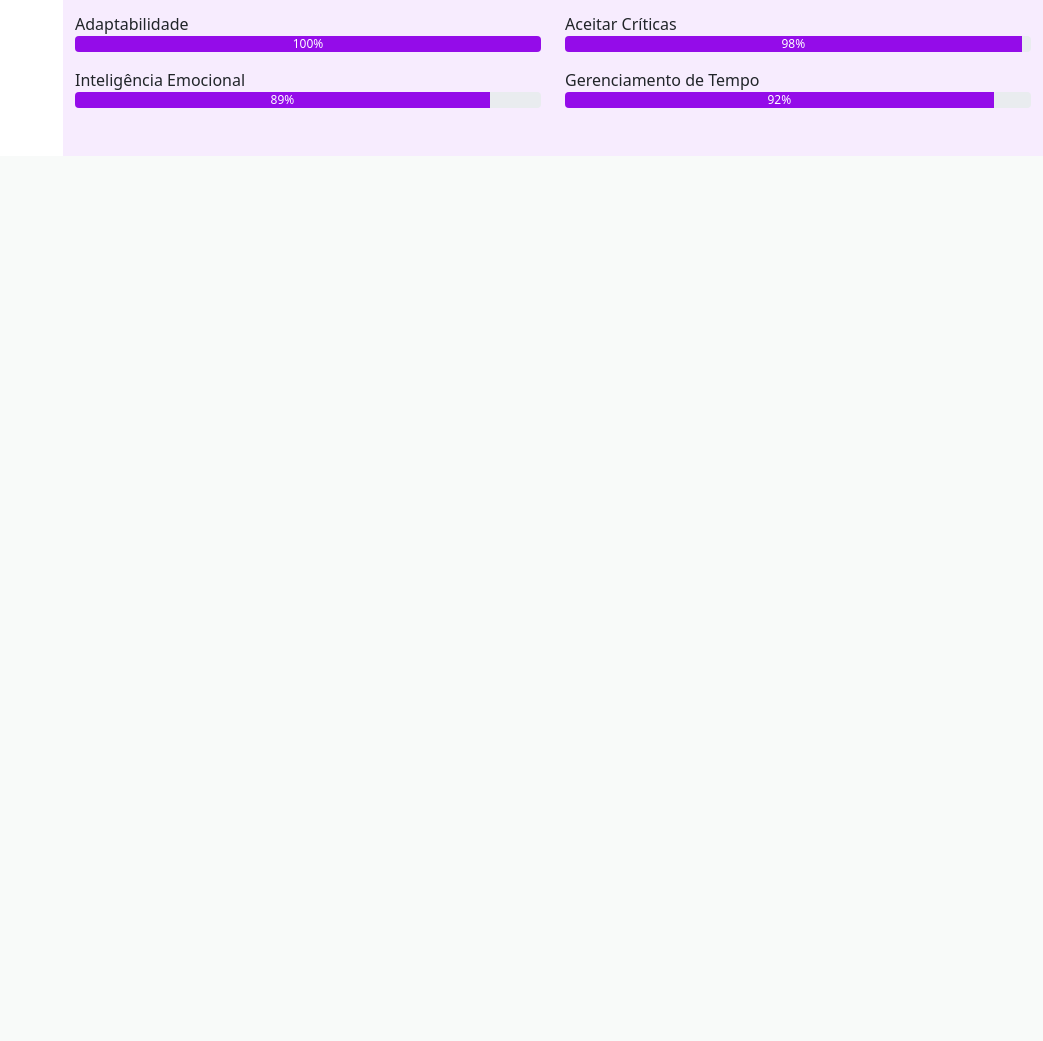
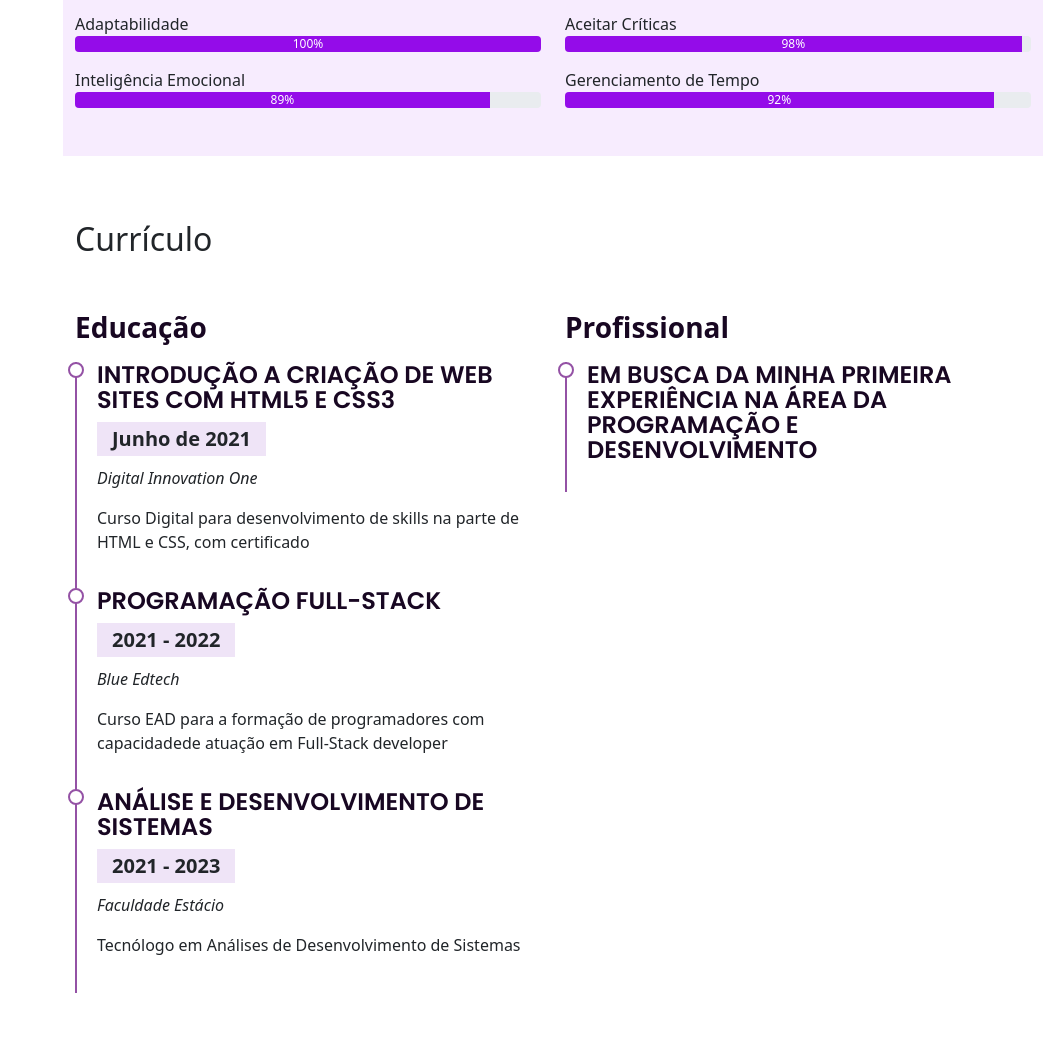
Before and after one commit to Lua-programmer/Portfolio_responsivo, a Flask app: page / in a window 1280 px wide. Shown: the part 1861-2902 px from the top of the page, without its empty margins (237-1280 px from the left). Before the commit the page ends 2017 px from the top, so only its background shows below. Run offline with Flask 2, Linux system fonts and the light colour scheme; some libraries are stand-ins or nearby versions.

Commit message:
Seção Currículo

```diff
--- a/static/style.css
+++ b/static/style.css
@@ -1,4 +1,5 @@
 @import url("https://fonts.googleapis.com/css2?family=Ubuntu:ital,wght@0,300;0,400;0,500;0,700;1,300;1,400;1,500;1,700&display=swap");
+@import url('https://fonts.googleapis.com/css2?family=Poppins:ital,wght@0,100;0,200;0,300;0,400;0,500;0,600;0,700;0,800;0,900;1,100;1,200;1,300;1,400;1,500;1,600;1,700;1,800;1,900&display=swap');
 
 html,
 body {
@@ -181,3 +182,46 @@ i.menu-mobile{
 .section-bg{
   background-color: #F7ECFE;
 }
+
+.cv .cv-title{
+  font-weight: 700;
+  margin-top: 20px;
+  margin-bottom: 20px;
+  color:#180722;
+}
+
+.cv .cv-item{
+  padding: 0 0 20px 20px;
+  margin-top: -2px;
+  border-left: 2px solid #9452a5;
+  position: relative;
+}
+
+.cv .cv-item h4{
+  line-height: 25px;
+  font-weight: 600;
+  text-transform: uppercase;
+  font-family: "Poppins", sans-serif;
+  color: #180722;
+  margin-bottom: 10px;
+}
+
+.cv .cv-item h5{
+  background: #efe4f7;
+  padding: 5px 15px;
+  display: inline-block;
+  font-weight: 600;
+  margin-bottom: 10px;
+}
+
+.cv .cv-item::before{
+  content: "";
+  position: absolute;
+  top: 0;
+  left: -9px;
+  width:16px;
+  height:16px;
+  border: solid 2px #9452a5;
+  background-color: #fff;
+  border-radius: 50%;
+}
--- a/templates/index.html
+++ b/templates/index.html
@@ -223,6 +223,69 @@
 
         </section>
 
+        <section class="mt-5 cv" id="curriculo">
+
+            <div class="container pb-5">
+                <h2 class="pt-3 pb-4">Currículo</h2>
+
+                <div class="row">
+                    <div class="col-md-6">
+                        <h3 class="cv-title">Educação</h3>
+
+                        <div class="cv-item">
+                            <h4>Introdução a Criação de Web Sites com HTML5 e CSS3</h4>
+                            <h5>Junho de 2021</h5>
+                            <p><em>Digital Innovation One</em></p>
+                            <p>Curso Digital para desenvolvimento de skills na parte de HTML e CSS, com certificado</p>
+                        </div>
+
+                        <div class="cv-item">
+                            <h4>Programação Full-Stack</h4>
+                            <h5>2021 - 2022</h5>
+                            <p><em>Blue Edtech</em></p>
+                            <p>Curso EAD para a formação de programadores com capacidadede atuação em Full-Stack developer</p>
+                        </div>
+
+                        <div class="cv-item">
+                            <h4>Análise e Desenvolvimento de Sistemas</h4>
+                            <h5>2021 - 2023</h5>
+                            <p><em>Faculdade Estácio</em></p>
+                            <p>Tecnólogo em Análises de Desenvolvimento de Sistemas</p>
+                        </div>
+
+
+                    </div>
+
+                    <div class="col-md-6">
+                        <h3 class="cv-title">Profissional</h3>
+
+                        <div class="cv-item">
+                            <h4>Em busca da minha primeira experiência na área da programação e desenvolvimento</h4>
+                            <!-- <h5></h5>
+                            <p><em></em></p>
+                            <p></p> -->
+                        </div>
+
+                        <!-- <div class="cv-item">
+                            <h4></h4>
+                            <h5></h5>
+                            <p><em></em></p>
+                            <p></p>
+                        </div>
+
+                        <div class="cv-item">
+                            <h4></h4>
+                            <h5></h5>
+                            <p><em></em></p>
+                            <p></p>
+                        </div> -->
+
+
+                    </div>
+                </div>
+            </div>
+
+        </section>
 
     </main>
 
```
